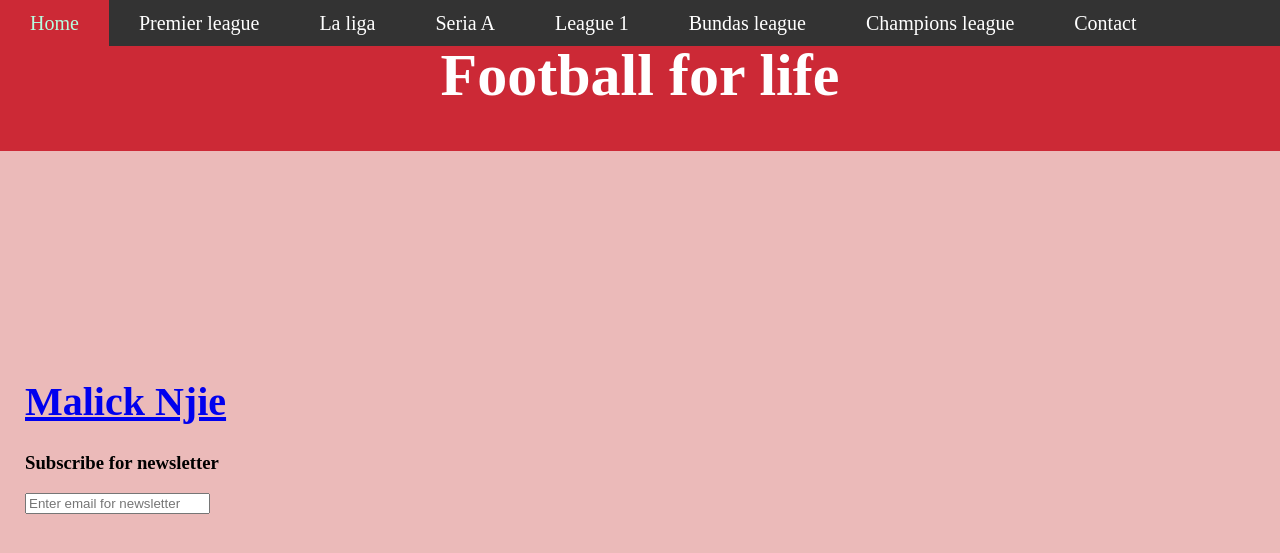
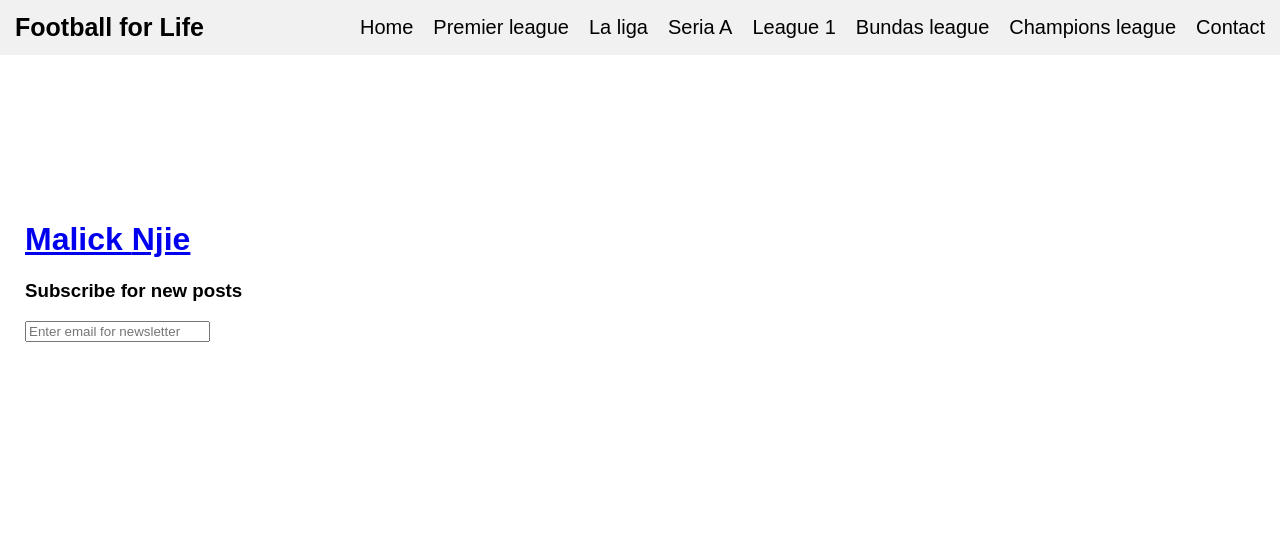
Before and after one commit to NjieMalick/sport_news, a Django app: page / in a window 1280 px wide. Shown: the top 553 px of the page. Run offline with Django 3.2, Linux system fonts and the light colour scheme; data that the repository does not hold is empty.

Commit message:
second commit fixed the urls problem.

```diff
--- a/sport_blog/static/css/sport_blog.css
+++ b/sport_blog/static/css/sport_blog.css
@@ -1,48 +1,49 @@
-		/* Style the body */
+* {box-sizing: border-box;}
+
 body {
+  font-family: Arial, Helvetica, sans-serif;
   margin: 0;
-	    background: #EBBAB9;
 	}
-	   /* style the navigation bar*/
-	  .topnav ul {
-		list-style-type: none;
-	    margin: 0;
-		padding: 0;
+
+.header {
   overflow: hidden;
-		background-color: #333;
+  background-color: #f1f1f1;
+  padding: 5px;
   position: fixed;
   top: 0;
   width: 100%;
-		line-height: 1;
 }
 
-	  li {
+.header a {
   float: left;
+  color: black;
+  text-align: center;
+  padding: 10px;
+  text-decoration: none;
+  font-size: 20px;
+  line-height: 25px;
+  border-radius: 4px;
 }
 
-	  .topnav li a {
-		display: block;
-		color: white;
-		text-align: center;
-		padding: 13px 30px;
-		text-decoration: none;
-		font-size: 20px;
-		}
-		/* Change the color of links on hover */
-	  .topnav a:hover {
-	    background-color: #cc2936;
-	    color: #b5ffe1;
+.header a.logo {
+  font-size: 25px;
+  font-weight: bold;
 	}
 
-		/* Header/Logo Title */
-	  .header {
-	    padding: 1px;
-	    text-align: center;
-	    background: #cc2936;
+.header a:hover {
+  background-color: #ddd;
+  color: black;
+	}
+
+.header a.active {
+  background-color: dodgerblue;
   color: white;
-	    font-size: 30px;
-	    overflow: auto;
 	}
+
+.header-right {
+  float: right;
+	}
+
 .column1 {
    float: left;
    padding-left: 25px;
@@ -53,18 +54,12 @@
 .column2 {
    float: left;
     width: 50%;
-	    padding-top: 50px;
+	padding-top: 90px;
 	padding-right: 30px;
 	  }
 .column3 {
 	float: left;
 	width: 25%;
-	    padding-top: 50px;
+	padding-top: 90px;
 	padding-left: 25;
  }
-
-	  .name {
-	    text-align: center;
-	    font-size: 20px;
-	    text-decoration: none;
-	  }
--- a/sport_blog/templates/sport_blog/base.html
+++ b/sport_blog/templates/sport_blog/base.html
@@ -2,43 +2,45 @@
 
 <!DOCTYPE html>
 <html>
-  <head>
+ <head>
+
 	<title>Football for life</title>
+	<meta charset="UTF-8">
+	<meta name="viewport" content="width=device-width, initial-scale=1">
 	<link rel="stylesheet" href="{% static 'css/sport_blog.css' %}">
-	<meta charset="UTF-8">
+
 </head>
 
 <body>
 
-	<div class="topnav">
-		<ul>
-			<li><a class="" href="">Home</a></li>
-			<li><a href="premierleague/">Premier league</a></li>
-			<li><a href="spanishleague/">La liga</a></li>
-			<li><a href="italianleague/">Seria A</a></li>
-			<li><a href="frenchleague">League 1</a></li>
-			<li><a href="bundasleague">Bundas league</a></li>
-			<li><a href="championsleague">Champions league</a></li>
-			<li><a href="contact">Contact</a></li>
-		</ul>
-	</div>
-
 	<div class="header">
-	    <h1>Football for life</h1>
+		<a href="{% url 'home' %}" class="logo">Football for Life</a>
+		<div class="header-right">
+			<a href="{% url 'home' %}">Home</a>
+			<a href="{% url 'england' %}">Premier league</a>
+			<a href="{% url 'spain' %}">La liga</a>
+			<a href="{% url 'italy' %}">Seria A</a>
+			<a href="{% url 'france' %}">League 1</a>
+			<a href="{% url 'germany' %}">Bundas league</a>
+			<a href="{% url 'Champions' %}">Champions league</a>
+			<a href="{% url 'contact' %}">Contact</a>
+		</div>
 	</div>
 
 	<div class="column1">
-		<div class="name">
+		<div id="" ="name">
 			<a href="#home"><h1>Malick <span>Njie</span></h1></a>
 		</div>
-		<div class="subscribe">
-			<h3>Subscribe for newsletter</h3>
+		<div id="subscribe">
+			<h3>Subscribe for new posts</h3>
 			<form>
 				<input type="text" name="subscribe" placeholder="Enter email for newsletter">
 			</form>
 		</div>
 	</div>
+
 	  {% block content %}
 	  {% endblock content%}
+
 </body>
 </html>
--- a/sport_blog/templates/sport_blog/home.html
+++ b/sport_blog/templates/sport_blog/home.html
@@ -1,6 +1,7 @@
 {% extends 'sport_blog/base.html' %}
 
 {% block content %}
+
 <div class="column2">
     {% for post in posts %}
         {{ post.published_date }}
@@ -16,4 +17,5 @@
      {% endfor %}
 
  </div>
+
 {% endblock content %}
--- a/sport_blog/urls.py
+++ b/sport_blog/urls.py
@@ -7,13 +7,13 @@ from . import views
 
 
 urlpatterns = [
-	path('', Home.as_view(), name='home'),
-	path('premierleague/', PremierLeague.as_view(), name='england'),
-	path('spanishleague/', SpanishLeague.as_view(), name='spain'),
-	path('italianleague/', ItalianLeague.as_view(), name='italy'),
-	path('frenchleague/', FrenchLeague.as_view(), name='france'),
-	path('bundasleague/', BundasLeague.as_view(), name='germany'),
-	path('championsleague/', ChampionsLeague.as_view(), name='Champions'),
-	path('contact/', Contact.as_view(), name='contact'),
+	path('', HomeView.as_view(template_name='sport_blog/home.html'), name="home"),
+	path('premierleague/', PremierLeagueView.as_view(template_name='sport_blog/premier_league.html'), name='england'),
+	path('spanishleague/', SpanishLeagueView.as_view(template_name='sport_blog/spanish_league.html'), name='spain'),
+	path('italianleague/', ItalianLeagueView.as_view(template_name='sport_blog/italian_league.html'), name='italy'),
+	path('frenchleague/', FrenchLeagueView.as_view(template_name='sport_blog/french_league.html'), name='france'),
+	path('bundasleague/', BundasLeagueView.as_view(template_name='sport_blog/bundas_league.html'), name='germany'),
+	path('championsleague/', ChampionsLeagueView.as_view(template_name='sport_blog/champions_league.html'), name='Champions'),
+	path('contactpage/', ContactView.as_view(template_name='sport_blog/contact.html'), name='contact'),
 
 ]
--- a/sport_blog/views.py
+++ b/sport_blog/views.py
@@ -1,95 +1,82 @@
 from django.shortcuts import redirect
-from django.views.generic.detail import DetailView
+from django.http import HttpResponse, HttpResponseRedirect, HttpResponsePermanentRedirect
+from django.urls import reverse
 from django.views.generic import TemplateView
 from django.views.generic.list import ListView
 from django.shortcuts import render
 from sport_blog.models import *
 
 
-
-class Home(ListView):
+class HomeView(TemplateView):
     template_name = 'sport_blog/home.html'
-    queryset = Post.objects.filter(published_date__lte=timezone.now()).order_by('published_date')
-    queryset1 = MiniPost.objects.all()
 
     def get_context_data(self, **kwargs):
-        context = super(Home, self).get_context_data(**kwargs)
-        context['posts'] = self.queryset
-        context['miniposts'] = self.queryset1
+        context = super(HomeView, self).get_context_data(**kwargs)
+        context['posts'] = Post.objects.all().order_by('published_date')
+        context['miniposts'] = MiniPost.objects.all()
         return context
 
 
-class PremierLeague(ListView):
+class PremierLeagueView(TemplateView):
     template_name = 'sport_blog/premier_league.html'
-    queryset = Post.objects.filter(league='PL').order_by('published_date')
-    queryset1 = MiniPost.objects.all()
 
     def get_context_data(self, **kwargs):
-        context = super(PremierLeague, self).get_context_data(**kwargs)
-        context['posts'] = self.queryset
-        context['miniposts'] = self.queryset1
+        context = super(PremierLeagueView, self).get_context_data(**kwargs)
+        context['posts'] = Post.objects.filter(league='PL').order_by('published_date')
+        context['miniposts'] = MiniPost.objects.all()
         return context
 
 
-class SpanishLeague(ListView):
+
+class SpanishLeagueView(TemplateView):
     template_name = 'sport_blog/spanish_league.html'
-    queryset = Post.objects.filter(league='LL').order_by('published_date')
-    queryset1 = MiniPost.objects.all()
 
     def get_context_data(self, **kwargs):
-        context = super(SpanishLeague, self).get_context_data(**kwargs)
-        context['posts'] = self.queryset
-        context['miniposts'] = self.queryset1
+        context = super(SpanishLeagueView, self).get_context_data(**kwargs)
+        context['posts'] = Post.objects.filter(league='LL').order_by('published_date')
+        context['miniposts'] = MiniPost.objects.all()
         return context
 
 
-class ItalianLeague(ListView):
+class ItalianLeagueView(TemplateView):
     template_name = 'sport_blog/italian_league.html'
-    queryset = Post.objects.filter(league='SA').order_by('published_date')
-    queryset1 = MiniPost.objects.all()
 
     def get_context_data(self, **kwargs):
-        context = super(ItalianLeague, self).get_context_data(**kwargs)
-        context['posts'] = self.queryset
-        context['miniposts'] = self.queryset1
+        context = super(ItalianLeagueView, self).get_context_data(**kwargs)
+        context['posts'] = Post.objects.filter(league='SA').order_by('published_date')
+        context['miniposts'] = MiniPost.objects.all()
         return context
 
 
-class FrenchLeague(ListView):
+class FrenchLeagueView(TemplateView):
     template_name = 'sport_blog/french_league.html'
-    queryset = Post.objects.filter(league='L1').order_by('published_date')
-    queryset1 = MiniPost.objects.all()
 
     def get_context_data(self, **kwargs):
-        context = super(FrenchLeague, self).get_context_data(**kwargs)
-        context['posts'] = self.queryset
-        context['miniposts'] = self.queryset1
+        context = super(FrenchLeagueView, self).get_context_data(**kwargs)
+        context['posts'] = Post.objects.filter(league='L1').order_by('published_date')
+        context['miniposts'] = MiniPost.objects.all()
         return context
 
 
-class BundasLeague(ListView):
+class BundasLeagueView(TemplateView):
     template_name = 'sport_blog/bundas_league.html'
-    queryset = Post.objects.filter(league='BL').order_by('published_date')
-    queryset1 = MiniPost.objects.all()
 
     def get_context_data(self, **kwargs):
-        context = super(BundasLeague, self).get_context_data(**kwargs)
-        context['posts'] = self.queryset
-        context['miniposts'] = self.queryset1
+        context = super(BundasLeagueView, self).get_context_data(**kwargs)
+        context['posts'] = Post.objects.filter(league='BL').order_by('published_date')
+        context['miniposts'] = MiniPost.objects.all()
         return context
 
 
-class ChampionsLeague(ListView):
+class ChampionsLeagueView(TemplateView):
     template_name = 'sport_blog/champions_league.html'
-    queryset = Post.objects.filter(league='CL').order_by('published_date')
-    queryset1 = MiniPost.objects.all()
 
     def get_context_data(self, **kwargs):
-        context = super(ChampionsLeague, self).get_context_data(**kwargs)
-        context['posts'] = self.queryset
-        context['miniposts'] = self.queryset1
+        context = super(ChampionsLeagueView, self).get_context_data(**kwargs)
+        context['posts'] = Post.objects.filter(league='CL').order_by('published_date')
+        context['miniposts'] = MiniPost.objects.all()
         return context
 
 
-class Contact(TemplateView):
+class ContactView(TemplateView):
     template_name = 'sport_blog/contact.html'
```
Also changed, not shown: sport_blog/tests.py (+6 -9 lines), sport_blog/templates/sport_blog/spanish_league.html (line endings or trailing spaces). Lines whose indentation alone changed are shown as unchanged.
